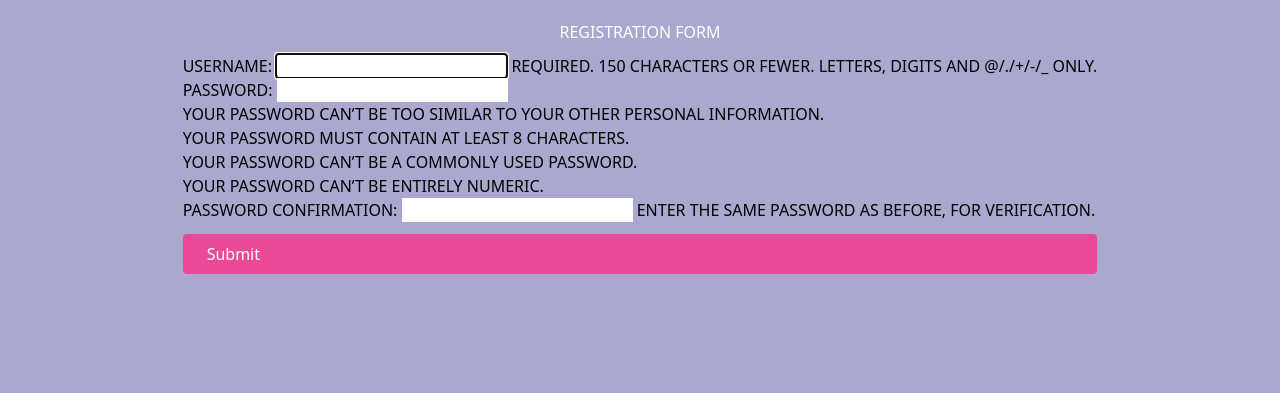
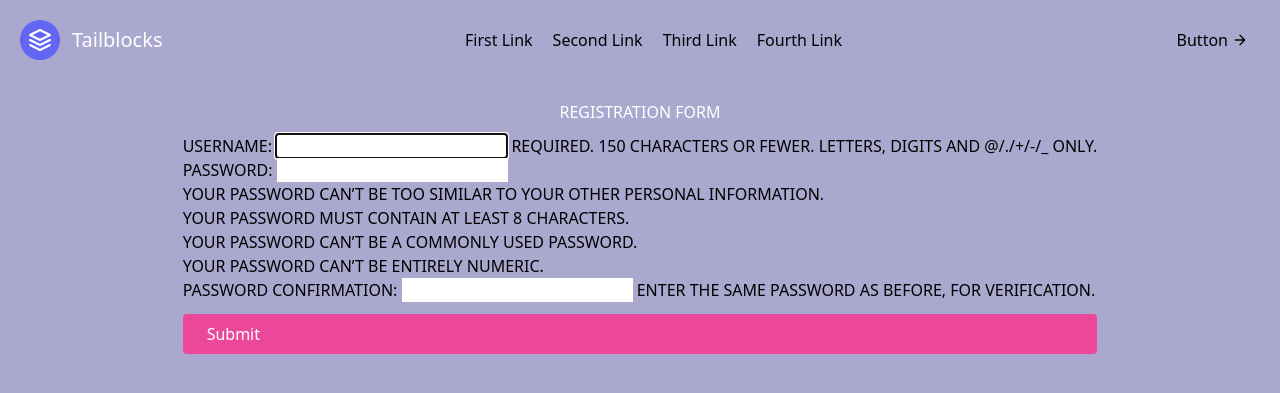
Before and after one commit to HasanMdKamrul/EmailSender, a Django app: page /signup/ in a window 1280 px wide. Shown: the top 393 px of the page. Run offline with Django 3.2, Linux system fonts and the light colour scheme; some libraries are stand-ins or nearby versions.

Commit message:
Navbar added

```diff
--- a/mail/views.py
+++ b/mail/views.py
@@ -5,6 +5,7 @@ from django.core.mail import send_mail
 
 from django.contrib.auth.forms import UserCreationForm
 # Create your views here.
+
 
 
 class SignUpView(generic.CreateView):
--- a/templates/base.html
+++ b/templates/base.html
@@ -15,7 +15,7 @@
 
 </head>
 <body >
-
+    {% include "navbar.html"%}
     {% block content %}
 
     {% endblock content %}
--- /dev/null
+++ b/templates/navbar.html
@@ -0,0 +1,25 @@
+<body style="background-color: #aaa8ce">
+
+    <header class="text-400 bg-900 body-font">
+        <div class="container mx-auto flex flex-wrap p-5 flex-col md:flex-row items-center">
+          <a class="flex title-font font-medium items-center text-white mb-4 md:mb-0">
+            <svg xmlns="http://www.w3.org/2000/svg" fill="none" stroke="currentColor" stroke-linecap="round" stroke-linejoin="round" stroke-width="2" class="w-10 h-10 text-white p-2 bg-indigo-500 rounded-full" viewBox="0 0 24 24">
+              <path d="M12 2L2 7l10 5 10-5-10-5zM2 17l10 5 10-5M2 12l10 5 10-5"></path>
+            </svg>
+            <span class="ml-3 text-xl">Tailblocks</span>
+          </a>
+          <nav class="md:ml-auto md:mr-auto flex flex-wrap items-center text-base justify-center">
+            <a class="mr-5 hover:text-white">First Link</a>
+            <a class="mr-5 hover:text-white">Second Link</a>
+            <a class="mr-5 hover:text-white">Third Link</a>
+            <a class="mr-5 hover:text-white">Fourth Link</a>
+          </nav>
+          <button class="inline-flex items-center bg-800 border-0 py-1 px-3 focus:outline-none hover:bg-gray-700 rounded text-base mt-4 md:mt-0">Button
+            <svg fill="none" stroke="currentColor" stroke-linecap="round" stroke-linejoin="round" stroke-width="2" class="w-4 h-4 ml-1" viewBox="0 0 24 24">
+              <path d="M5 12h14M12 5l7 7-7 7"></path>
+            </svg>
+          </button>
+        </div>
+      </header>
+
+</body>
```
Also changed, not shown: mail/templates/mail/landing_page.html (added).
